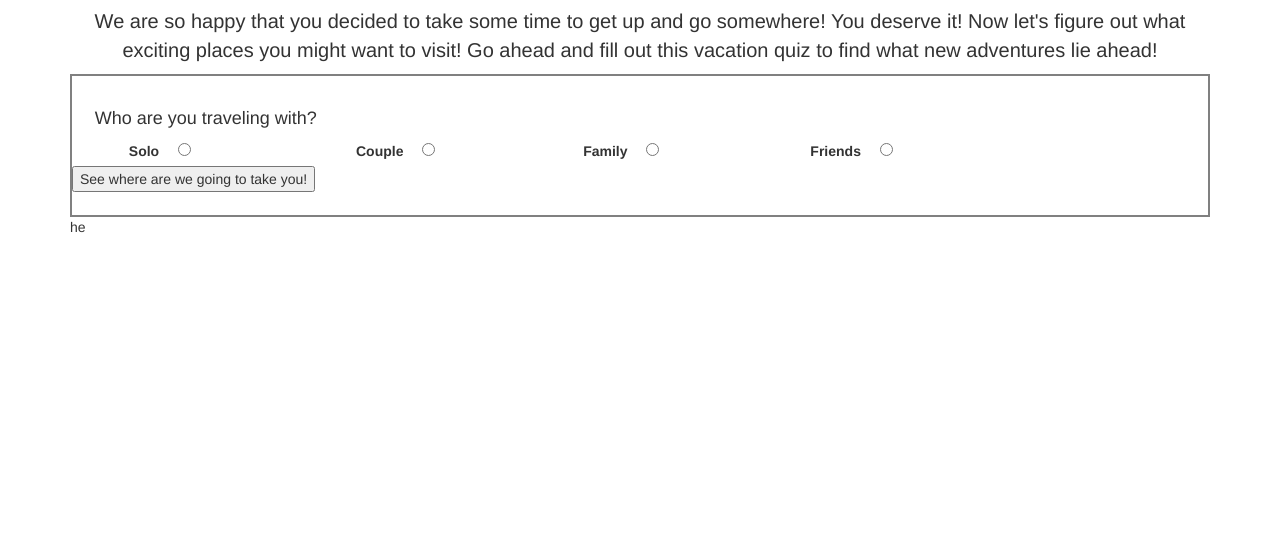
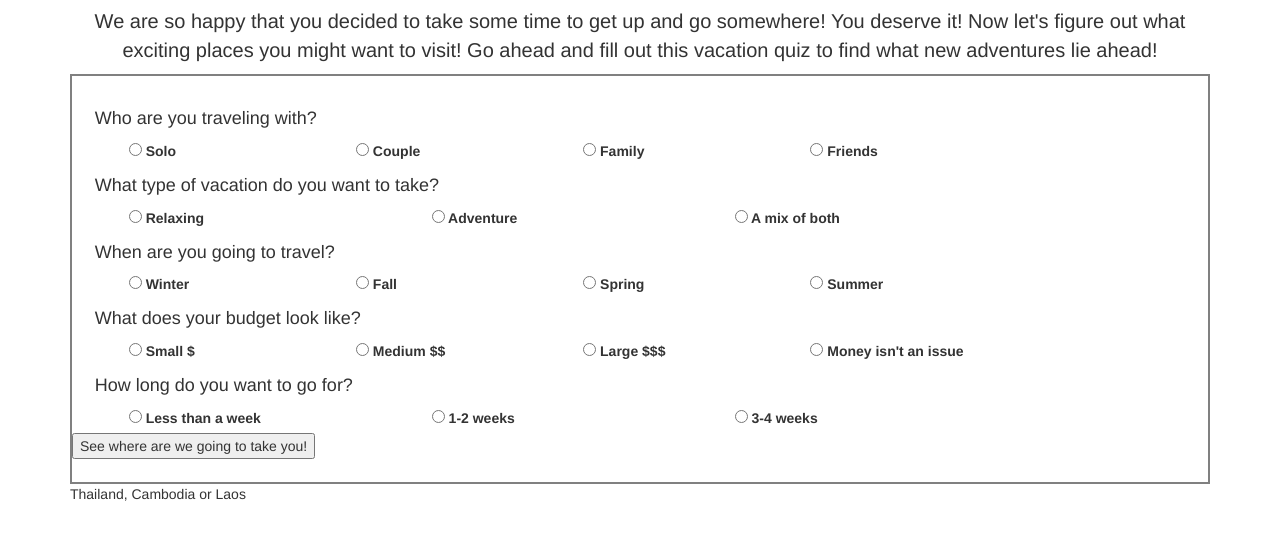
Before and after one commit to mthygesen2/vacation_quiz, a plain HTML site: page index.html in a window 1280 px wide. Both pictures are taken after a click on the input "See where are we going to take you!". Shown: the part 56-594 px from the top of the page. Drawn offline with Linux system fonts and the light colour scheme.

Commit message:
try to get an answer for different clicked radio

```diff
--- a/css/styles.css
+++ b/css/styles.css
@@ -22,6 +22,3 @@ h4{
 label {
   margin-right: 15px;
 }
-#countries {
-  display: none;
-}
--- a/index.html
+++ b/index.html
@@ -15,28 +15,36 @@
         <p>We are so happy that you decided to take some time to get up and go somewhere! You deserve it! Now let's figure out what exciting places you might want to visit! Go ahead and fill out this vacation quiz to find what new adventures lie ahead!</p>
       </div>
 
-
-      <form id="travelform">
+      <div id = "travelform">
+      <form>
         <h4>Who are you traveling with?</h4>
         <div class="row">
           <div class="col-md-3">
-            <label for="solo">Solo</label>
-            <input type="radio" id="solo" name="with">
+            <label for="solo">
+              <input type="radio" id="solo" value="solo" name="with">
+              Solo
+            </label>
           </div>
           <div class="col-md-3">
-            <label for="couple">Couple</label>
-            <input type="radio" id="couple" name="with">
+            <label for="couple">
+              <input type="radio" id="couple" value="couple" name="with">
+              Couple
+            </label>
           </div>
           <div class="col-md-3">
-            <label for="family">Family</label>
-            <input type="radio" id="family" name="with">
+            <label for="family">
+              <input type="radio" id="family" value="family" name="with">
+              Family
+            </label>
           </div>
           <div class="col-md-3">
-            <label for="friends">Friends</label>
-            <input type="radio" id="friends" name="with">
+            <label for="friends">
+              <input type="radio" id="friends" value="friends" name="with">
+              Friends
+            </label>
           </div>
         </div>
-        <!-- <h4>What type of vacation do you want to take?</h4>
+        <h4>What type of vacation do you want to take?</h4>
         <div class="row">
           <div class="col-md-4">
             <label for="relax">
@@ -60,66 +68,82 @@
         <h4>When are you going to travel?</h4>
         <div class="row">
           <div class="col-md-3">
-            <label for="winter ">Winter</label>
-            <input type="radio" id="winter" name="season">
+            <label for="winter ">
+              <input type="radio" id="winter" name="season" value="winter">
+              Winter
+            </label>
           </div>
           <div class="col-md-3">
-            <label for="Fall">Fall</label>
-            <input type="radio" id="fall" name="season">
+            <label for="Fall">
+              <input type="radio" id="fall" name="season" value="fall">
+              Fall
+            </label>
           </div>
           <div class="col-md-3">
-            <label for="spring">Spring</label><input type="radio" id="spring" name="season">
+            <label for="spring">
+              <input type="radio" id="spring" name="season" value="spring">
+              Spring
+            </label>
           </div>
           <div class="col-md-3">
-            <label for="summer">Summer</label>
-            <input type="radio" id="summer" name="season">
+            <label for="summer">
+              <input type="radio" id="summer" name="season" value="summer">
+              Summer
+            </label>
           </div>
         </div>
         <h4>What does your budget look like?</h4>
         <div class="row">
           <div class="col-md-3">
-            <label for="small">Small $</label>
-            <input type="radio" id="small " name="money">
+            <label for="small">
+              <input type="radio" id="small " name="money" value="small">
+              Small $
+            </label>
           </div>
           <div class="col-md-3">
-            <label for="medium">Medium $$</label>
-            <input type="radio" id="medium" name="money">
+            <label for="medium">
+              <input type="radio" id="medium" name="money" value="medium">
+              Medium $$
+            </label>
           </div>
           <div class="col-md-3">
-            <label for="large">Large $$$</label>
-            <input type="radio" id="large" name="money">
+            <label for="large">
+              <input type="radio" id="large" name="money" value="large">
+              Large $$$
+            </label>
           </div>
           <div class="col-md-3">
-            <label for="issue">Money isn't an issue</label>
-            <input type="radio" id="issue" name="money">
+            <label for="issue">
+              <input type="radio" id="issue" name="money" value="issue">
+              Money isn't an issue
+            </label>
           </div>
         </div>
         <h4>How long do you want to go for?</h4>
         <div class="row">
           <div class="col-md-4">
-            <label for="less">Less than a week</label>
-            <input type="radio" id="less" name="length">
+            <label for="less">
+              <input type="radio" id="less" name="length" value="less">
+              Less than a week
+            </label>
           </div>
           <div class="col-md-4">
-            <label for="week">1-2 weeks</label>
-            <input type="radio" id="week" name="length">
+            <label for="week">
+              <input type="radio" id="week" name="length" value="week">
+              1-2 weeks
+            </label>
           </div>
           <div class="col-md-4">
-            <label for="month">3-4 weeks</label>
-            <input type="radio" id="month" name="length">
+            <label for="month">
+              <input type="radio" id="month" name="length" value="month">
+              3-4 weeks
+            </label>
           </div>
-        </div> -->
+        </div>
         <input type="submit" name="submit" value="See where are we going to take you!">
       </form>
-      <div id="countries">
-        <div id=iceland class ="pic">
-            <img src="img/iceland.jpg">
-            <p>ICELAND</p>
-          </div>
-          <div id=france class= "pic">
-            <img src="img/france.jpg">
-            <p>FRANCE</p>
-          </div>
+    </div>
+      <div class="country">
 
       </div>
     </div>
--- a/js/scripts.js
+++ b/js/scripts.js
@@ -1,25 +1,71 @@
 $(document).ready(function(){
-  $("#travelform").submit(function(event){
-    // $("#countries").children("div").hide();
-    $("#countries").empty();
-    var traveling_with = $('#travelform input [name=with]:checked').val();
-    // var relax = $("input[name=vacation-type]:checked").val();
-    // var season = $("input[name=season]:checked").val();
-    // var money = $("input[name=money]:checked").val();
-    // var length = $("input[name=length]:checked").val();
+  $("form").submit(function(event){
 
-if (traveling_with === "solo"){
-//      if(season === "spring || summer"){
-//      if(length === "week || month"){
-      //  if(relax === "adventure"){
-         $("#countries").text("iceland").show();
-       } else{
-         $("#countries").text("he").show();
+    var travelingwith = $('input[name="with"]:checked').val();
+    var relax = $("input[name=vacation-type]:checked").val();
+    var season = $("input[name=season]:checked").val();
+    var money = $("input[name=money]:checked").val();
+    var length = $("input[name=length]:checked").val();
+
+    if(money === "small" || "medium"){
+      $(".country").text("Thailand, Cambodia or Laos");
+    } else {
+        $(".country").text("Iceland, Maldives, Switzerland");
       }
- //   }
- //   }
- // }
-  event.preventDefault();
+
+      event.preventDefault();
+    });
   });
+    // if(travelingwith === "solo") {
+    //
+    //     if(length === "month"){
+    //       $("country").text("Portland");
+    //     } else {
+    //       if(travelingwith ==== "family") {
+    //         $(".country").text("Seattle");
+    //       } else if(money === "issue" && relax === "adventure"){
+    //         $("country").text("Maldives, South Africa or Australia");
+    //       } else if(relax === "relax"){
+    //         $(".country").text("Indonesia, Japan or Brazil");
+    //       } else {
+    //         $(".country").text("Hawaii, Kenya or Ireland");
+    //       }
+    //     }
+    //   } else if (travelingwith === "couple") {
+    //     $(".country").text("Bali");
+    //   } else {
+    //     if(season === "winter"){
+    //       $(".country").text("Iceland, ");
+    //     } else {
+    //       if (length==="less" || "week"){
+    //         $(".country").text("Jamaica");
+    //       } else {
+    //         $(".country").text("Mongolia");
+    //       }
+    //     }
+    //   }
+    // }
 
-});
+
+
+
+
+
+    //
+    //
+    // //
+    // //   }      if(length === "week" || "month"){
+    // //       if(relax === "adventure"){
+    // //       $(".country").text("Iceland, Switzerland or Antartica");
+    // //     }
+    // //   }
+    //     }else {
+    //     if(travelingwith === "solo"){
+    //     if(relax === "adventure"){
+    //       if(money === "small"){
+    //         $(".country").text("Thailand, Cambodia or Mexico")
+    //       }
+    //       else $(".country").text("France, Maldives or Australia");
+    //     }
+    //   }
+    // }
```
